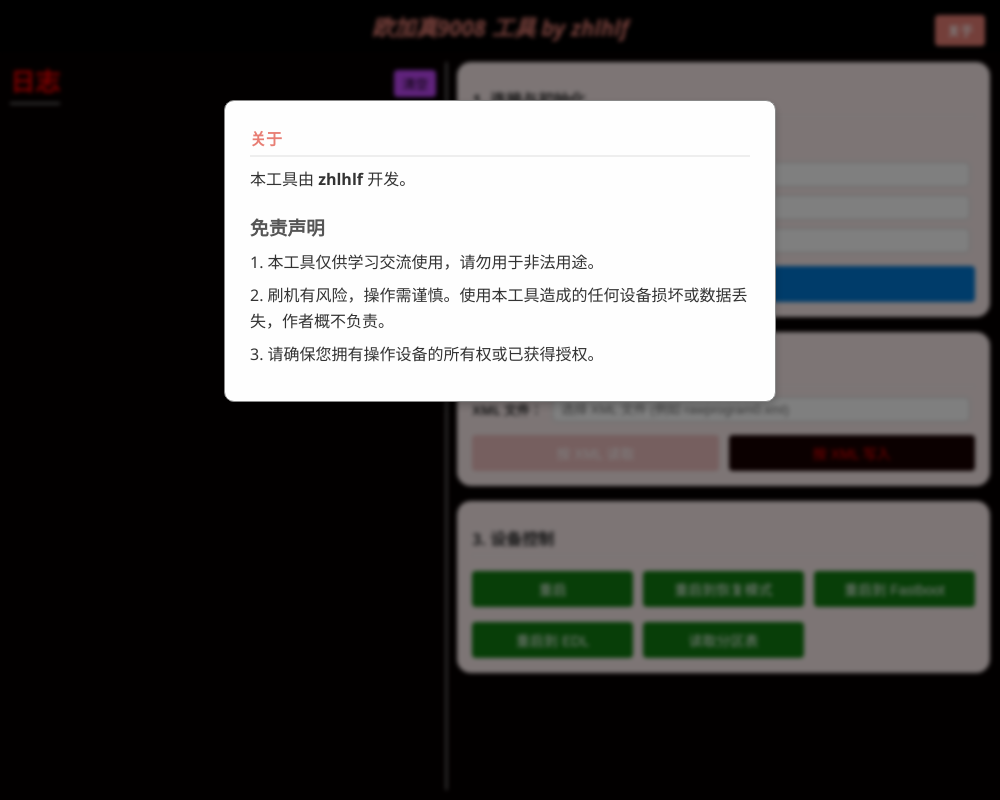
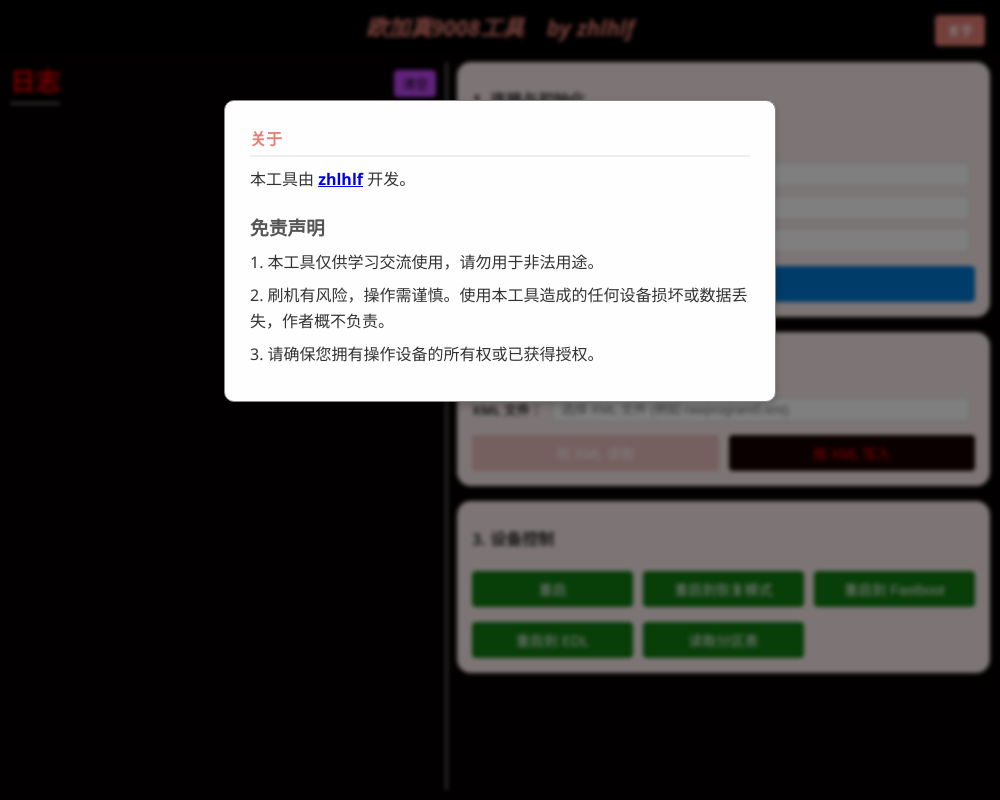
Before and after one commit to zhlhlf/oplus-9008-tool, an Electron app: page index.html in a window 1000 px wide. Both pictures are taken after a click on the button "关于". Drawn offline with Linux system fonts and the light colour scheme; no server answers.

Commit message:
小部分优化

```diff
--- a/index.html
+++ b/index.html
@@ -6,7 +6,7 @@
   <link rel="stylesheet" href="style.css">
 </head>
 <body>
-  <h1 class="app-title">欧加真9008 工具 by zhlhlf</h1>
+  <h1 class="app-title">欧加真9008工具 &nbsp;&nbsp; by zhlhlf</h1>
   <button id="about-btn" class="about-btn">关于</button>
   <div class="container">
     <div class="left-panel">
@@ -89,7 +89,7 @@
   <div id="about-modal" class="modal">
     <div class="modal-content">
       <h2>关于</h2>
-      <p>本工具由 <strong>zhlhlf</strong> 开发。</p>
+      <p>本工具由 <a href="https://zhlhlf.github.io/"><strong>zhlhlf</strong></a> 开发。</p>
       <h3>免责声明</h3>
       <p>1. 本工具仅供学习交流使用，请勿用于非法用途。</p>
       <p>2. 刷机有风险，操作需谨慎。使用本工具造成的任何设备损坏或数据丢失，作者概不负责。</p>
--- a/package.json
+++ b/package.json
@@ -1,6 +1,6 @@
 {
   "name": "9008-tool-by-zhlhlf",
-  "version": "1.0.2",
+  "version": "1.0.3",
   "description": "Qualcomm 9008 Tool by zhlhlf",
   "author": "zhlhlf",
   "main": "main.js",
```
